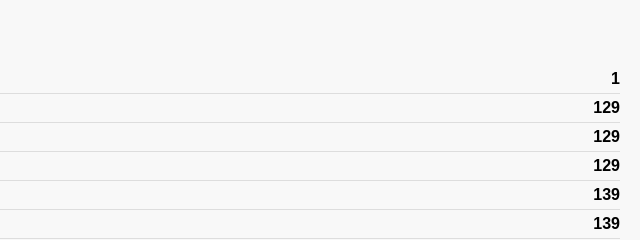
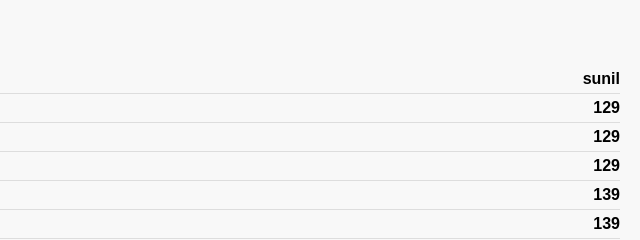
Before and after one commit to Nikhil7411/menucard, a plain HTML site: page index.html in a window 1280 px wide. Shown: the part 173-413 px from the top of the page, 640-1280 px from the left. Drawn offline with Linux system fonts and the light colour scheme.

Commit message:
updated menu with new changes

```diff
--- a/index.html
+++ b/index.html
@@ -20,7 +20,7 @@
     <hr>
     <div class="menu-section">
         <h2>Veg Starters</h2>
-        <div class="menu-item"><span>Veg Manchuria</span><span class="price">1</span></div>
+        <div class="menu-item"><span>Veg Manchuria</span><span class="price">sunil</span></div>
         <div class="menu-item"><span>Veg 65</span><span class="price">129</span></div>
         <div class="menu-item"><span>Chilli Veg</span><span class="price">129</span></div>
         <div class="menu-item"><span>Gobi Manchuria</span><span class="price">129</span></div>
```
